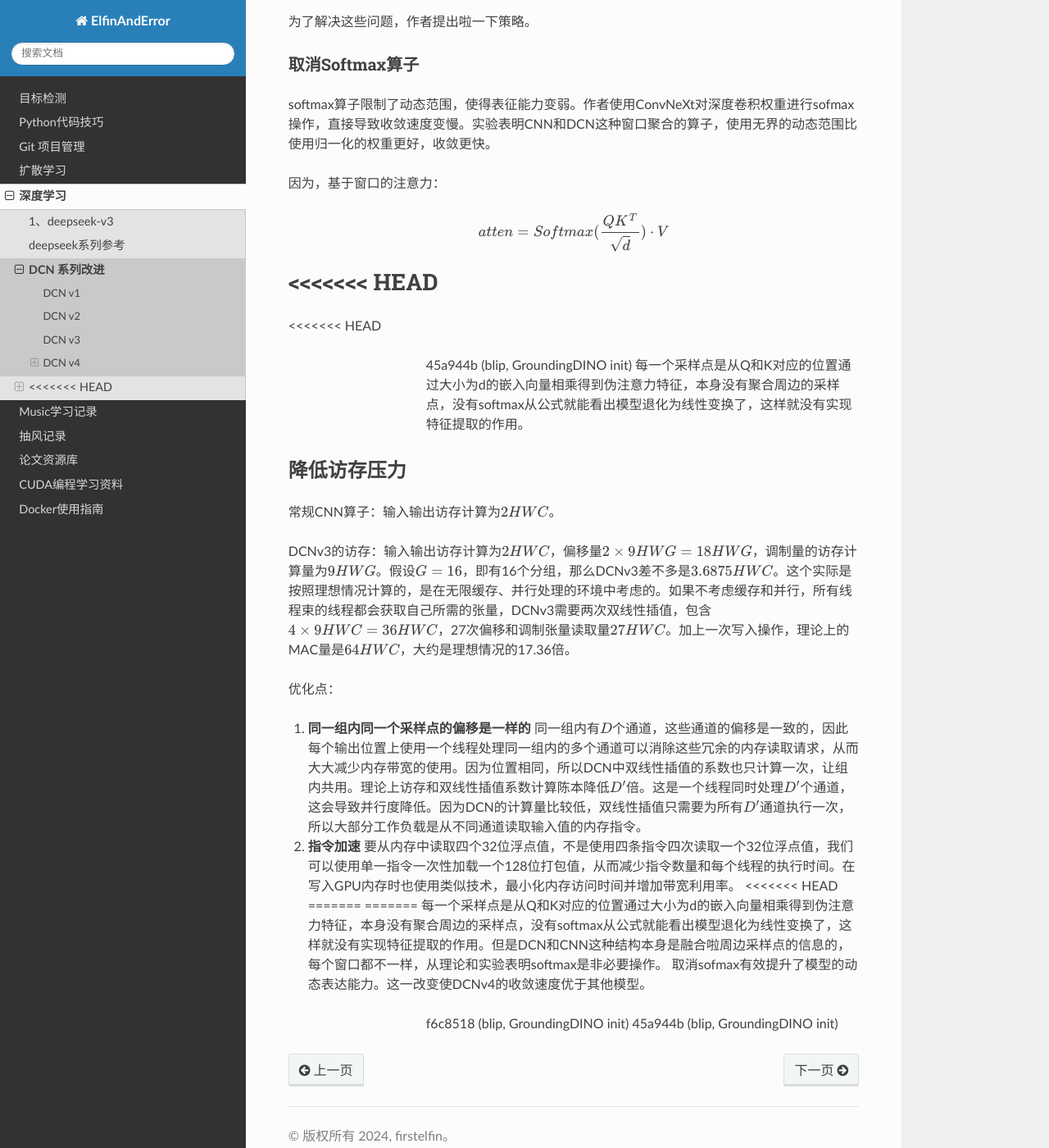
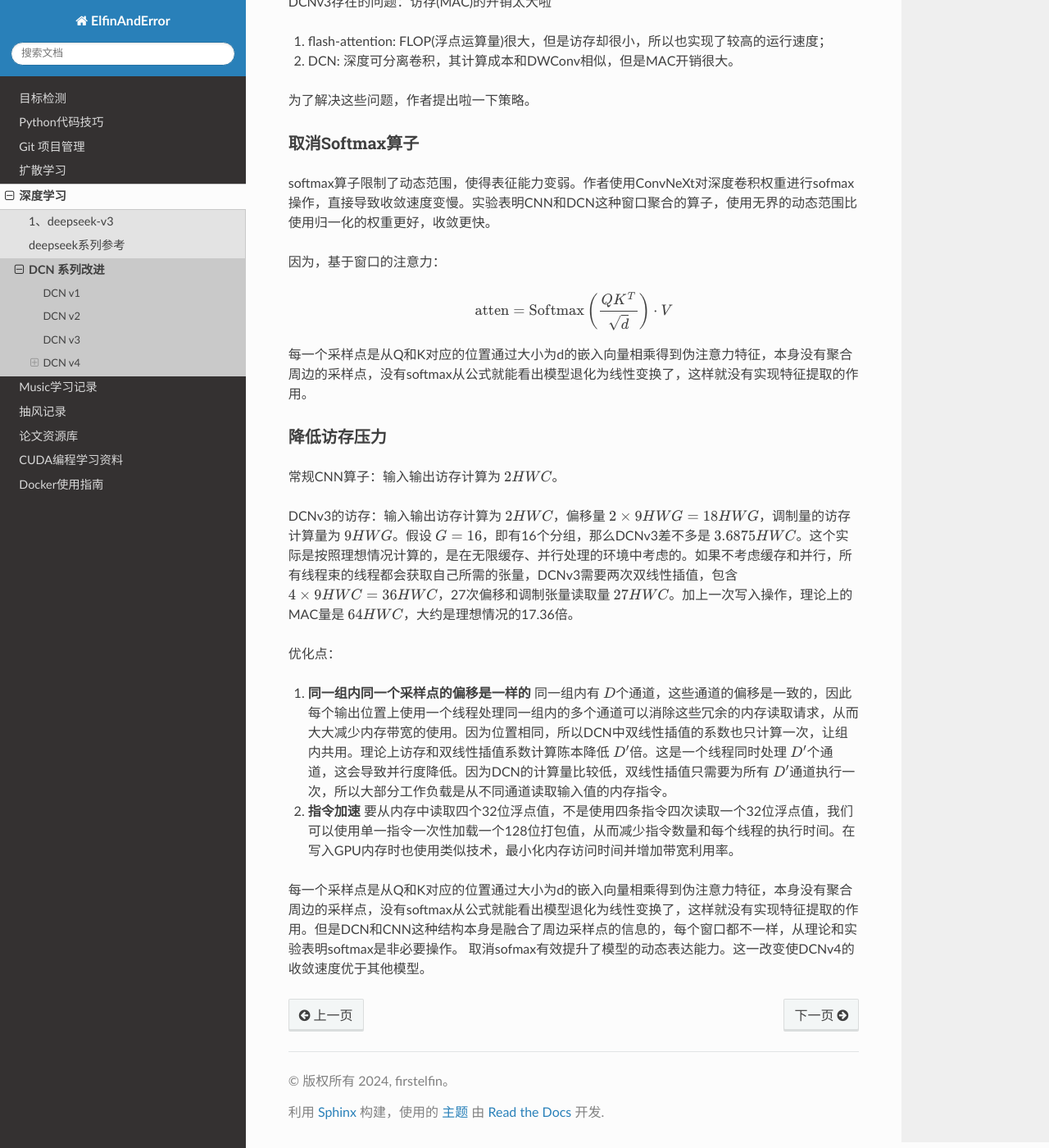
Before and after one commit to firstelfin/Book-ElfinAndError, a Sphinx documentation site: the page built from docs/source/deepLearning/DCN.md, in a window 1280 px wide and 1400 px high, scrolled down 2182 px. Shown: the whole window at 82% size. Built offline with Sphinx 7.4.7 and the Read the Docs theme 3.1.0, drawn with Linux system fonts in a browser that asks for light colours; pages that are not in the unit, such as notebooks, are missing from menus.

Commit message:
Update DCN.md

```diff
--- a/docs/source/deepLearning/DCN.md
+++ b/docs/source/deepLearning/DCN.md
@@ -41,6 +41,7 @@ $$
 DCNv3(2023)引入卷积神经元的权重共享; 分组机制(多头机制类似); 采样点归一化调制标量。
 
 项目：<https://github.com/OpenGVLab/InternImage>
+
 论文：<https://arxiv.org/pdf/2211.05778>
 
 $$
@@ -60,7 +61,8 @@ V3也尝试给出了使用它的扩展结构。
 ### DCN v4
 
 论文：<https://arxiv.org/pdf/2401.06197>
-项目；<https://github.com/OpenGVLab/DCNv4>
+
+项目：<https://github.com/OpenGVLab/DCNv4>
 
 <img src="images/DCNv4-faster.png" alt="DCN v4执行效率" width=600>
 
@@ -79,29 +81,21 @@ softmax算子限制了动态范围，使得表征能力变弱。作者使用Conv
 因为，基于窗口的注意力：
 
 $$
-atten=Softmax(\frac{QK^{T}}{\sqrt{d}}) \cdot V
+\text{atten}=\text{Softmax}\left( \frac{QK^{T}}{\sqrt{d}} \right) \cdot V
 $$
 
-<<<<<<< HEAD
-=======
-<<<<<<< HEAD
->>>>>>> 45a944b (blip, GroundingDINO init)
 每一个采样点是从Q和K对应的位置通过大小为d的嵌入向量相乘得到伪注意力特征，本身没有聚合周边的采样点，没有softmax从公式就能看出模型退化为线性变换了，这样就没有实现特征提取的作用。
 
 #### 降低访存压力
 
-常规CNN算子：输入输出访存计算为$2HWC$。
+常规CNN算子：输入输出访存计算为 $2HWC$。
 
-DCNv3的访存：输入输出访存计算为$2HWC$，偏移量$2\times 9 HWG = 18HWG$，调制量的访存计算量为$9HWG$。假设$G=16$，即有16个分组，那么DCNv3差不多是$3.6875HWC$。这个实际是按照理想情况计算的，是在无限缓存、并行处理的环境中考虑的。如果不考虑缓存和并行，所有线程束的线程都会获取自己所需的张量，DCNv3需要两次双线性插值，包含$4\times9 HWC =36HWC$，27次偏移和调制张量读取量$27HWC$。加上一次写入操作，理论上的MAC量是$64HWC$，大约是理想情况的17.36倍。
+DCNv3的访存：输入输出访存计算为 $2HWC$，偏移量 $2\times 9 HWG = 18HWG$，调制量的访存计算量为 $9HWG$。假设 $G=16$，即有16个分组，那么DCNv3差不多是 $3.6875HWC$。这个实际是按照理想情况计算的，是在无限缓存、并行处理的环境中考虑的。如果不考虑缓存和并行，所有线程束的线程都会获取自己所需的张量，DCNv3需要两次双线性插值，包含 $4\times9 HWC =36HWC$，27次偏移和调制张量读取量 $27HWC$。加上一次写入操作，理论上的MAC量是 $64HWC$，大约是理想情况的17.36倍。
 
 优化点：
 
-1. **同一组内同一个采样点的偏移是一样的** 同一组内有$D$个通道，这些通道的偏移是一致的，因此每个输出位置上使用一个线程处理同一组内的多个通道可以消除这些冗余的内存读取请求，从而大大减少内存带宽的使用。因为位置相同，所以DCN中双线性插值的系数也只计算一次，让组内共用。理论上访存和双线性插值系数计算陈本降低$D^{\prime}$倍。这是一个线程同时处理$D^{\prime}$个通道，这会导致并行度降低。因为DCN的计算量比较低，双线性插值只需要为所有$D^{\prime}$通道执行一次，所以大部分工作负载是从不同通道读取输入值的内存指令。
+1. **同一组内同一个采样点的偏移是一样的** 同一组内有 $D$个通道，这些通道的偏移是一致的，因此每个输出位置上使用一个线程处理同一组内的多个通道可以消除这些冗余的内存读取请求，从而大大减少内存带宽的使用。因为位置相同，所以DCN中双线性插值的系数也只计算一次，让组内共用。理论上访存和双线性插值系数计算陈本降低 $D^{\prime}$倍。这是一个线程同时处理 $D^{\prime}$个通道，这会导致并行度降低。因为DCN的计算量比较低，双线性插值只需要为所有 $D^{\prime}$通道执行一次，所以大部分工作负载是从不同通道读取输入值的内存指令。
 2. **指令加速** 要从内存中读取四个32位浮点值，不是使用四条指令四次读取一个32位浮点值，我们可以使用单一指令一次性加载一个128位打包值，从而减少指令数量和每个线程的执行时间。在写入GPU内存时也使用类似技术，最小化内存访问时间并增加带宽利用率。
-<<<<<<< HEAD
-=======
-=======
-每一个采样点是从Q和K对应的位置通过大小为d的嵌入向量相乘得到伪注意力特征，本身没有聚合周边的采样点，没有softmax从公式就能看出模型退化为线性变换了，这样就没有实现特征提取的作用。但是DCN和CNN这种结构本身是融合啦周边采样点的信息的，每个窗口都不一样，从理论和实验表明softmax是非必要操作。
+
+每一个采样点是从Q和K对应的位置通过大小为d的嵌入向量相乘得到伪注意力特征，本身没有聚合周边的采样点，没有softmax从公式就能看出模型退化为线性变换了，这样就没有实现特征提取的作用。但是DCN和CNN这种结构本身是融合了周边采样点的信息的，每个窗口都不一样，从理论和实验表明softmax是非必要操作。
 取消sofmax有效提升了模型的动态表达能力。这一改变使DCNv4的收敛速度优于其他模型。
->>>>>>> f6c8518 (blip, GroundingDINO init)
->>>>>>> 45a944b (blip, GroundingDINO init)
```
